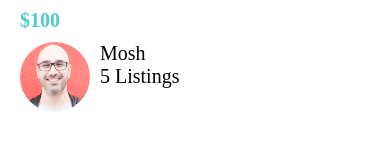
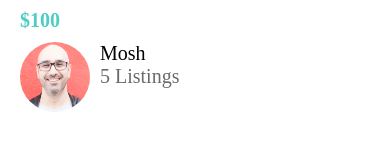
Before and after one commit to michaelsatterfield/uSell, a React Native app: screen / in a window 390 px wide. Shown: the part 348-498 px from the top of the page. Built offline with nearby package versions, Linux system fonts and the light colour scheme.

Commit message:
adding styles

```diff
--- a/components/ListItem.js
+++ b/components/ListItem.js
@@ -10,8 +10,8 @@
         <View style={styles.container}>
             <Image style={styles.image}  source={image} />
             <View>
-                <AppText>{title}</AppText>
-                <AppText>{subtitle}</AppText>
+                <AppText style={styles.title}>{title}</AppText>
+                <AppText style={styles.subTitle}>{subtitle}</AppText>
             </View>
 
         </View>
@@ -28,6 +28,12 @@
         borderRadius: 35,
         marginRight: 10
 
+    },
+    subTitle: {
+          color: '#6e6969'
+    },
+    title: {
+       fontWeight: "500",
     }
 })
 
```
